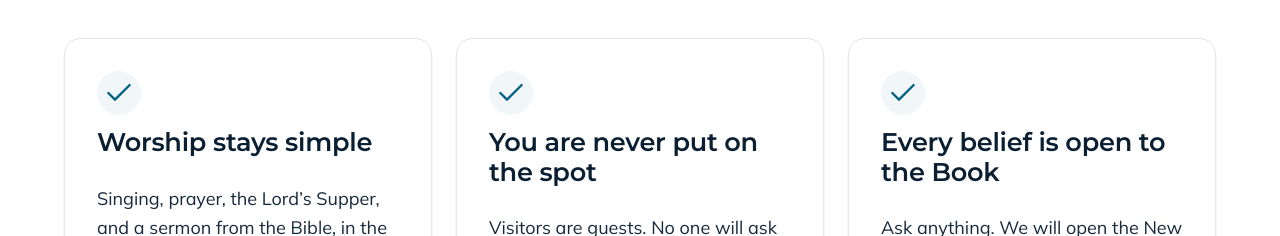
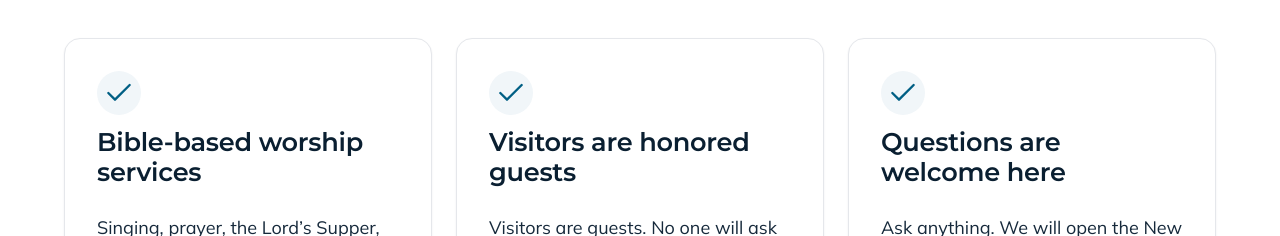
Before and after one commit to Hammonds-Media-Marketing/harrisonville-church-website, a Next.js app: page / in a window 1280 px wide. Shown: the part 2140-2376 px from the top of the page. Built offline with nearby package versions, Linux system fonts and the light colour scheme; no server answers.

Commit message:
Update homepage reassurance card headlines
Client-requested wording: "Bible-based worship services", "Visitors
are honored guests", and "Questions are welcome here".

Co-Authored-By: Claude Fable 5 <noreply@anthropic.com>
Claude-Session: https://claude.ai/code/session_01QTERNo4cvSgPdtFthJ8N15

```diff
--- a/app/page.tsx
+++ b/app/page.tsx
@@ -30,15 +30,15 @@ export const metadata: Metadata = buildMetadata({
 
 const reassurances = [
   {
-    title: 'Worship stays simple',
+    title: 'Bible-based worship services',
     body: 'Singing, prayer, the Lord’s Supper, and a sermon from the Bible, in the pattern the New Testament describes.',
   },
   {
-    title: 'You are never put on the spot',
+    title: 'Visitors are honored guests',
     body: 'Visitors are guests. No one will ask you to stand, speak, raise a hand, or give. Come and simply observe.',
   },
   {
-    title: 'Every belief is open to the Book',
+    title: 'Questions are welcome here',
     body: 'Ask anything. We will open the New Testament and show you the reasoning, rather than hand you an opinion.',
   },
 ]
```
